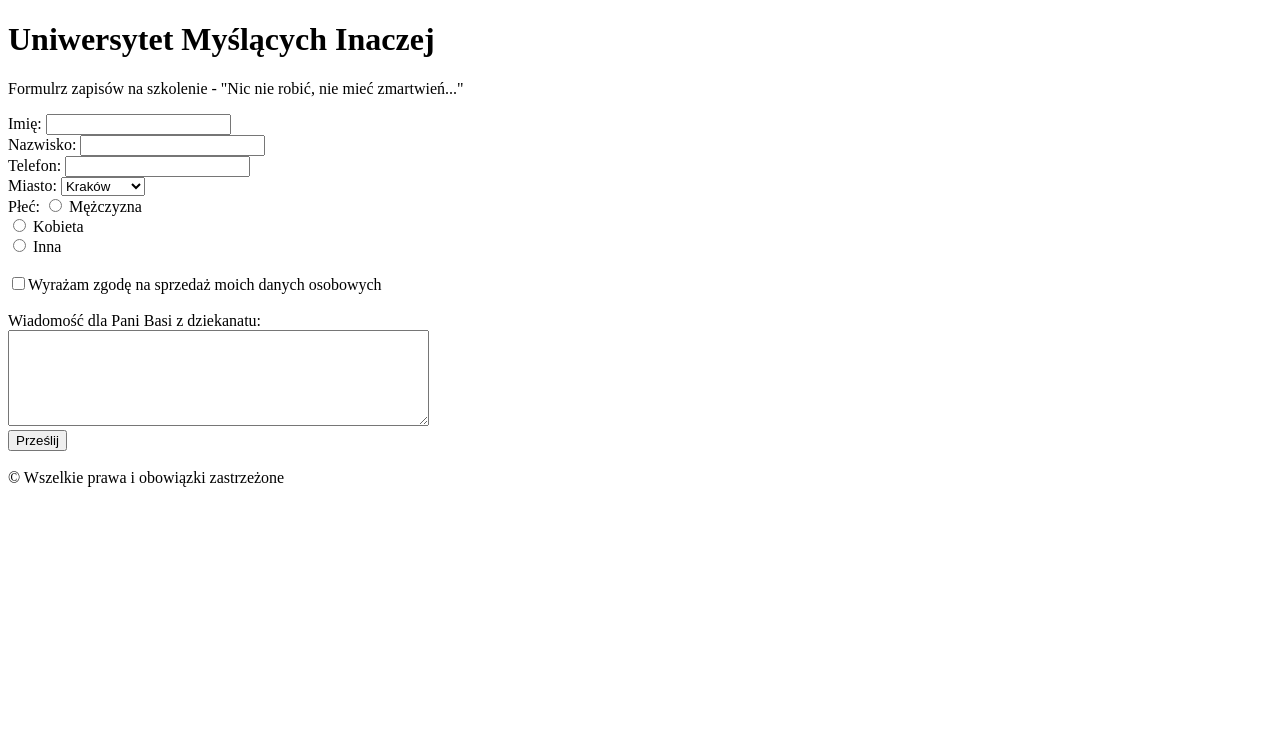
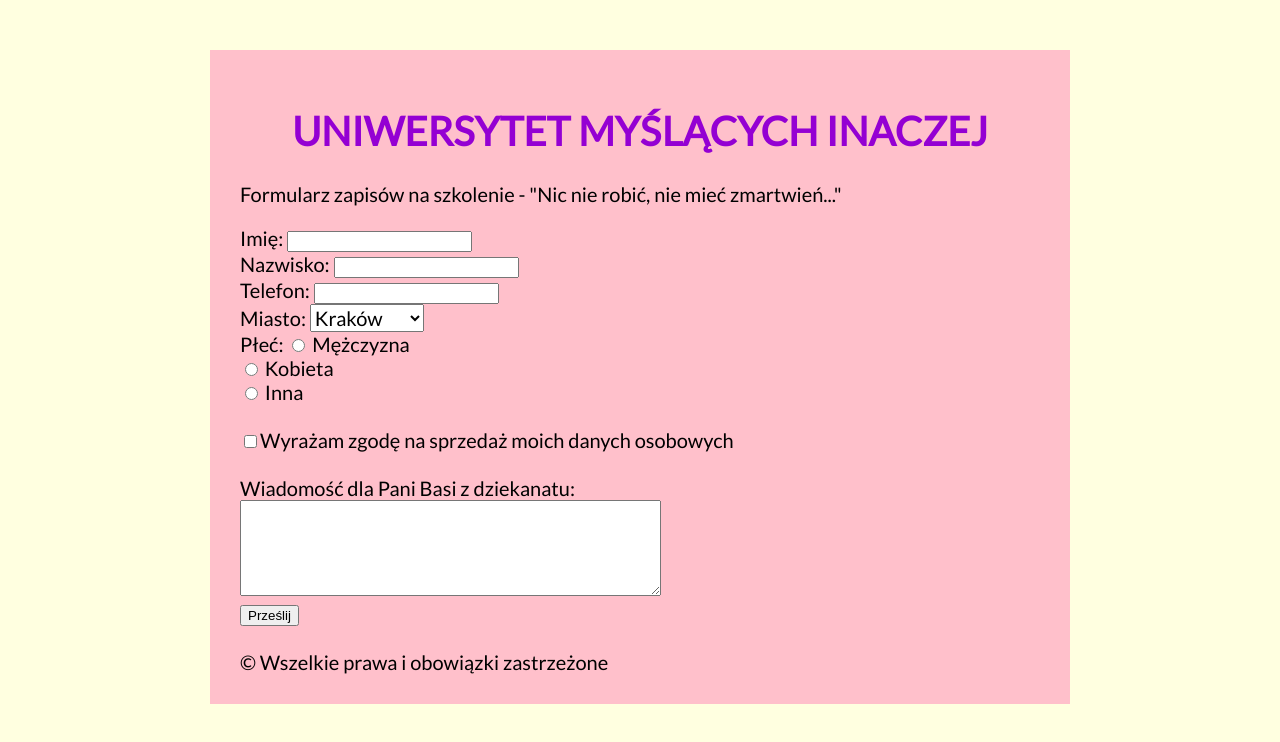
Before and after one commit to bestarti99/zadanie-2-formularz-html, a plain HTML site: page index.html in a window 1280 px wide. Drawn offline with Linux system fonts and the light colour scheme.

Commit message:
zaczynam css

```diff
--- a/css/style.css
+++ b/css/style.css
@@ -0,0 +1,30 @@
+body {
+    margin: 0;
+    font-family: 'Lato', sans-serif;
+    font-size: 20px;
+    background-color: lightyellow;
+
+}
+
+#container {
+    background-color: pink;
+    width: 800px;
+    padding: 30px;
+    margin-left: auto;
+    margin-right: auto;
+    margin-top: 50px;
+}
+
+h1 {
+    text-transform: inherit;
+    color: darkviolet;
+    font-size: 40px;
+    text-transform: uppercase;
+    text-align: center;
+
+}
+
+#city {
+    font-family: 'Lato', sans-serif;
+    font-size: 20px;
+}
--- a/index.html
+++ b/index.html
@@ -4,12 +4,16 @@
 <head>
     <meta charset="UTF-8">
     <title>Formularz</title>
+    <link href='http://fonts.googleapis.com/css?family=Lato&subset=latin,latin-ext' rel='stylesheet' type='text/css'>
+
+    <link rel="stylesheet" href="css/style.css">
 </head>
 
 <body>
+    <div id="container">
         <header>
             <h1>Uniwersytet Myślących Inaczej</h1>
-        <p>Formulrz zapisów na szkolenie - "Nic nie robić, nie mieć zmartwień..."</p>
+            <p>Formularz zapisów na szkolenie - "Nic nie robić, nie mieć zmartwień..."</p>
         </header>
         <section>
         <!--  utworzenie fomularza, skorzystanie z przesyłania maila z danymi za pomocą formspree.io -->
@@ -57,6 +61,7 @@
            <br>
             <div>&copy Wszelkie prawa i obowiązki zastrzeżone</div>
         </footer>
+    </div>
 </body>
 
 </html>
```
Also changed, not shown: img/pink_rice.jpg (added), img/pink_rice.png (added), pink_rice.png (added). Lines whose indentation alone changed are shown as unchanged.
